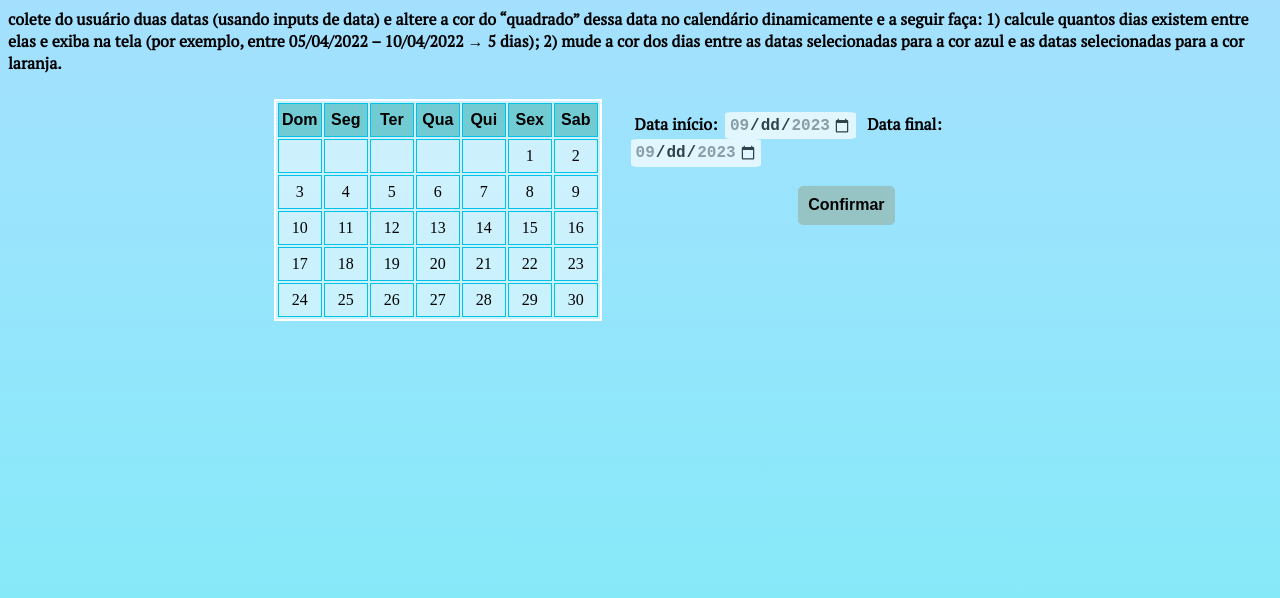
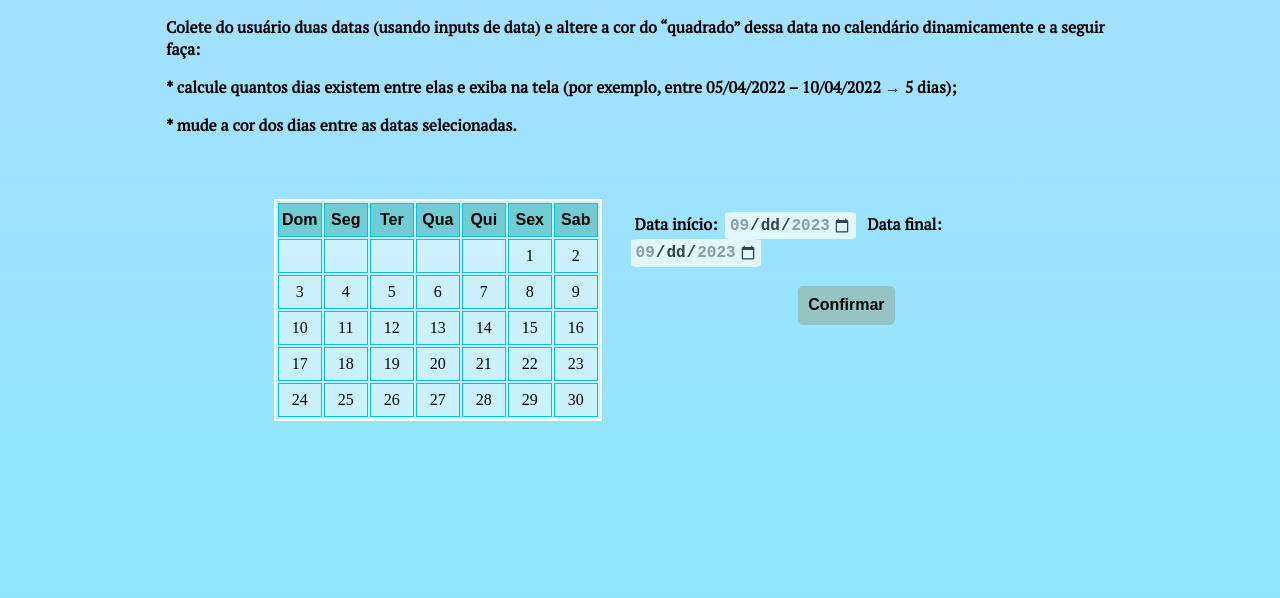
Before and after one commit to CarlaDeOliveira99/ExerciciosEmJavaScript, a plain HTML site: page Exe04/index.html in a window 1280 px wide. Drawn offline with Linux system fonts and the light colour scheme; a web font is replaced by a local one.

Commit message:
atualizado código e gif

```diff
--- a/Exe04/Script.js
+++ b/Exe04/Script.js
@@ -3,7 +3,7 @@ colete do usuário duas datas (usando inputs de data) e altere a cor do “quadr
 Por exemplo, se o usuário escolher a data 01/10/2022 – o quadrado da com o dia 1 (quarta-feira) deve mudar de cor.
 colete do usuário duas datas (usando inputs de data), a seguir faça: 1) calcule quantos dias existem entre elas e
 exiba na tela (por exemplo, entre 05/04/2022 – 10/04/2022 → 5 dias); 2) mude a cor dos dias entre as datas
- selecionadas para a cor azul e as datas selecionadas para a cor laranja.
+ selecionadas.
  */
 
 var data1 = document.getElementById('data1')
--- a/Exe04/estilo.css
+++ b/Exe04/estilo.css
@@ -1,7 +1,13 @@
 @import url('https://fonts.googleapis.com/css2?family=Agbalumo&display=swap');
 @import url('https://fonts.googleapis.com/css2?family=PT+Serif&display=swap');
 
-#text{
+#text {
+    margin: auto;
+    width: 75%;
+    margin-bottom: 5%;
+}
+
+p {
     font-family: 'PT Serif', serif;
     font-weight: bold;
 }
@@ -22,8 +28,8 @@ td:hover {
     background-color: rgba(0, 157, 157, 0.451);
 }
 
-th{
-    font-family: 'Agbalumo',sans-serif;
+th {
+    font-family: 'Agbalumo', sans-serif;
 }
 
 .calendar {
--- a/Exe04/index.html
+++ b/Exe04/index.html
@@ -12,9 +12,15 @@
 
 <body>
 
-    <div id="text">colete do usuário duas datas (usando inputs de data) e altere a cor do “quadrado” dessa data no calendário dinamicamente e a seguir faça: 1) calcule quantos dias existem entre elas e
-        exiba na tela (por exemplo, entre 05/04/2022 – 10/04/2022 → 5 dias); 2) mude a cor dos dias entre as datas
-         selecionadas para a cor azul e as datas selecionadas para a cor laranja.</div>
+    <div id="text">
+        <p>Colete do usuário duas datas (usando inputs de data) e altere a cor do “quadrado” dessa data no calendário
+            dinamicamente e a seguir faça:</p>
+        <p> * calcule quantos dias existem entre elas e
+            exiba na tela (por exemplo, entre 05/04/2022 – 10/04/2022 → 5 dias);</p>
+        <p> * mude a cor dos dias entre as datas
+            selecionadas.</p>
+
+    </div>
 
     <div id="area">
         <table class="calendar">
```
Also changed, not shown: 1 other file.
